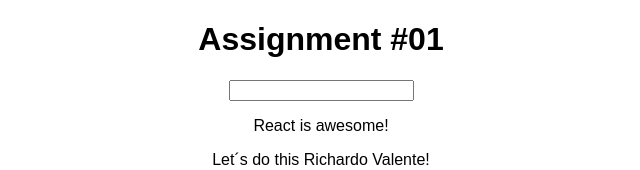
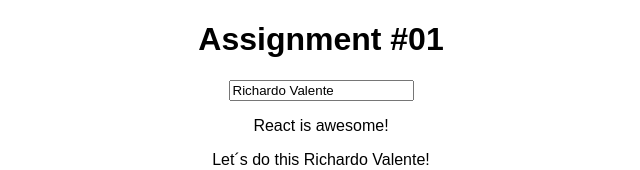
Before and after one commit to ricardo-valente/react_practicing, a React (Create React App) app: page / in a window 1280 px wide. Shown: the top 170 px of the page, without its empty margins (319-959 px from the left). Built offline with nearby package versions, Linux system fonts and the light colour scheme.

Commit message:
added initial state name as initialState property of UserInput component and accessed it

```diff
--- a/src/Assignment_1/UserInput.js
+++ b/src/Assignment_1/UserInput.js
@@ -1,5 +1,5 @@
 import React from 'react';
 
-const userInput = () => <input type="text" value="" />
+const userInput = props => <input type="text" onChange={props.change} value={props.initialState} />
 
 export default userInput;
```
